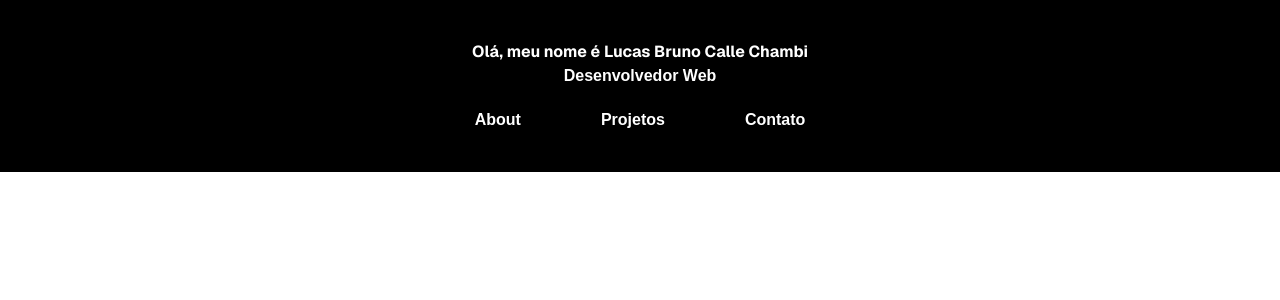
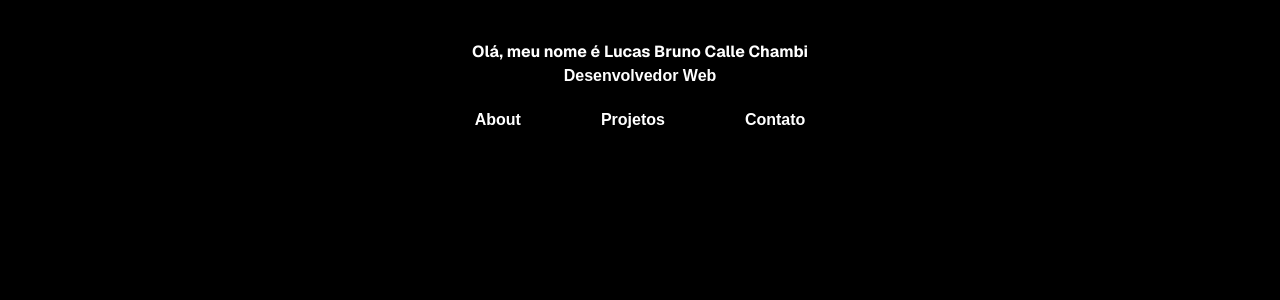
Before and after one commit to LokiiiGo/portfolio-lucas-chambi, a Next.js app: page / in a window 1280 px wide. Shown: the top 300 px of the page. Built offline with nearby package versions, Linux system fonts and the light colour scheme.

Commit message:
Criando portfolio

```diff
--- a/src/app/globals.css
+++ b/src/app/globals.css
@@ -1,8 +1,8 @@
 @import "tailwindcss";
 
 :root {
-  --background: #ffffff;
-  --foreground: #000000;
+  --background: #000000;
+  --foreground: #ffffff;
 }
 
 @theme inline {
@@ -14,8 +14,8 @@
 
 @media (prefers-color-scheme: dark) {
   :root {
-    --background: #ffffff;
-    --foreground: #000000;
+    --background: #000000;
+    --foreground: #ffffff;
   }
 }
 
--- a/src/app/page.tsx
+++ b/src/app/page.tsx
@@ -1,7 +1,8 @@
+
 
 export default function Home() {
   return (
-    <div className=" font-bold text-white bg-black p-10">
+    <div className="min-h-screen font-bold text-white p-10">
       <h1 className="text-center font-sans">Olá, meu nome é Lucas Bruno Calle Chambi</h1>
       <p className="text-center">Desenvolvedor Web</p>
 
@@ -10,6 +11,9 @@
       <a href="#" className="m-10">Projetos</a>
       <a href="#" className="m-10">Contato</a>
       </div>
+
+
     </div>
+
   );
 }
```
